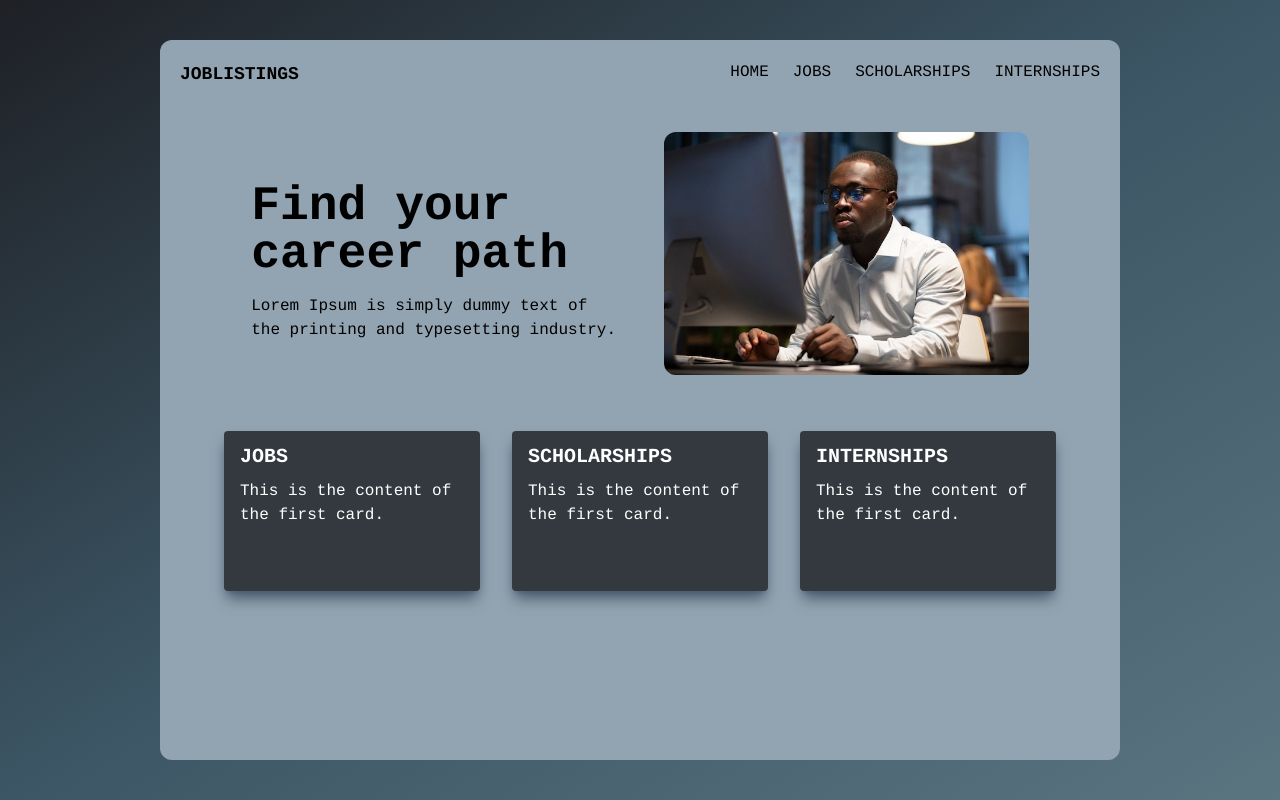
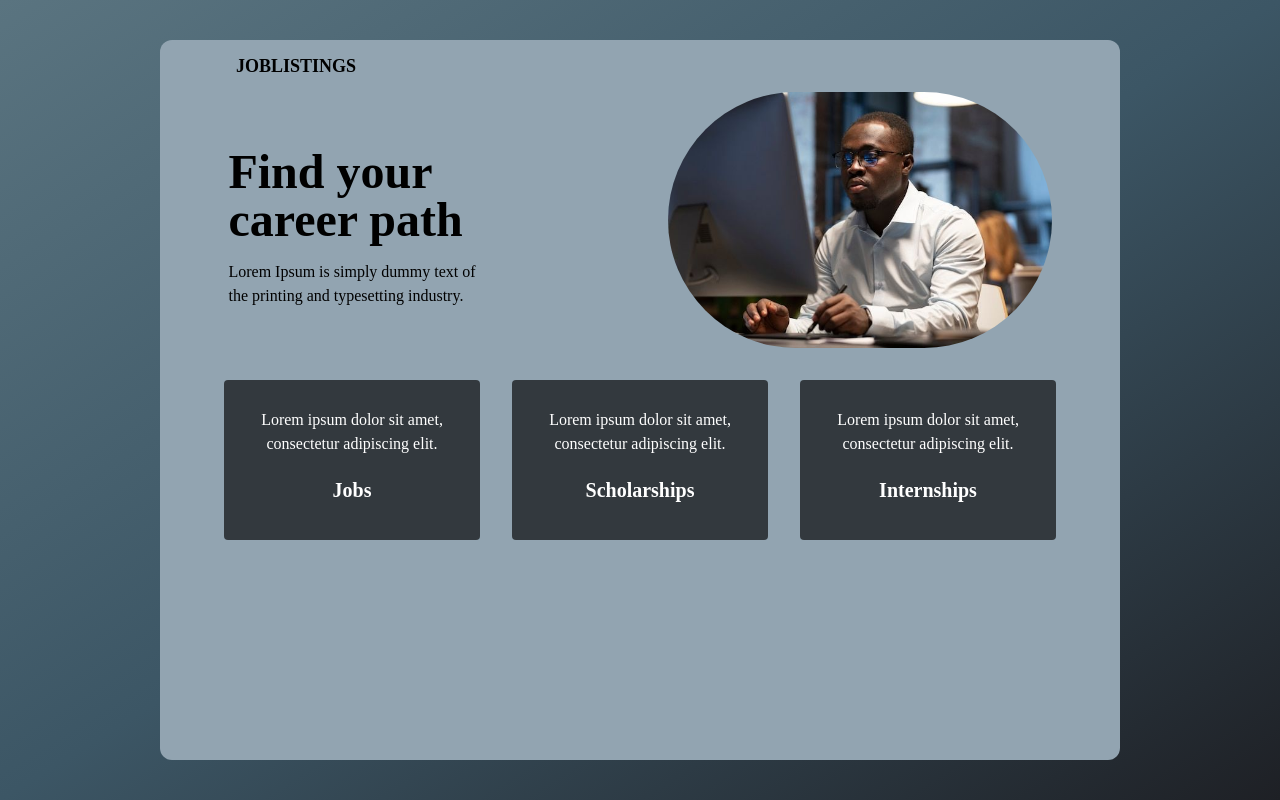
Before and after one commit to Afiniki-Mhya/JobListings, a Next.js app: page / in a window 1280 px wide. Built offline with nearby package versions, Linux system fonts and the light colour scheme.

Commit message:
UI update

```diff
--- a/src/app/Cards/page.tsx
+++ b/src/app/Cards/page.tsx
@@ -1,23 +1,25 @@
-import React from 'react';
-import Card from '../Components/homeCardProps';
+import React from "react";
+import Card from "../Components/homeCardProps";
 
 const App: React.FC = () => {
   return (
     <div className=" flex flex-wrap justify-center ">
       <Card
-        title="JOBS"
-        content="This is the content of the first card."
-        // imageUrl="/resume.svg"
+        title="Jobs"
+        content="Lorem ipsum dolor sit amet, consectetur adipiscing elit. "
+        linkUrl="/Jobs"
+
       />
       <Card
-         title="SCHOLARSHIPS"
-         content="This is the content of the first card."
-        //  imageUrl="/educator.svg"
+        title="Scholarships"
+        content=" Lorem ipsum dolor sit amet, consectetur adipiscing elit. "
+        linkUrl="/Scholarships"
+
       />
       <Card
-         title="INTERNSHIPS"
-         content="This is the content of the first card."
-        //  imageUrl="/brainstorming.svg"
+        title="Internships"
+        content="Lorem ipsum dolor sit amet, consectetur adipiscing elit. "
+        linkUrl="/Internships"
       />
     </div>
   );
--- a/src/app/Components/homeCardProps.tsx
+++ b/src/app/Components/homeCardProps.tsx
@@ -2,20 +2,29 @@ import React from "react";
 
 type CardProps = {
   title?: string;
+  linkUrl?: string;
   content?: string;
-  imageUrl?: string;
 };
 
-const Card: React.FC<CardProps> = ({ title, content, imageUrl }) => {
+const Card: React.FC<CardProps> = ({ title, content, linkUrl }) => {
   return (
-    <div className=" max-w-sm bg-black/65 rounded overflow-hidden shadow-lg
-     shadow-slate-600 m-4 w-64 h-40 px-2 pt-3 ">
-      {imageUrl && <img className="w-24" src={imageUrl} alt="Card" />}
-      <div className="px-2">
-        {title && (
-          <div className="font-extrabold text-white  text-xl mb-2">{title}</div>
+    <div
+      className=" max-w-sm bg-black/65 rounded overflow-hidden text-center
+     m-4 w-64 h-40 px-2 pt-7 "
+    >
+      {content && <p className="text-white pb-5  ">{content}</p>}
+      <div className="px-2 ">
+        {linkUrl ? (
+          <a
+            href={linkUrl}
+            className="font-extrabold text-white text-xl mb-2 hover:text-[#3C5665]"
+
+          >
+            {title}
+          </a>
+        ) : (
+          <div className="font-extrabold text-white text-xl mb-2 ">{title}</div>
         )}
-        {content && <p className=" text-white  ">{content}</p>}
       </div>
     </div>
   );
--- a/src/app/Internships/internshipProps.tsx
+++ b/src/app/Internships/internshipProps.tsx
@@ -10,7 +10,7 @@ interface InternshipProps {
 
 const InternshipComp: React.FC<InternshipProps> = ({ title, organization, location, description, onApply }) => {
     return (
-        <div className=' max-w-sm bg-[#92a4b182] rounded overflow-hidden shadow-lg
+        <div className=' max-w-sm bg-white/45 rounded overflow-hidden shadow-lg
         shadow-slate-600 m-4 w-72 h-64 px-2   '>
             <h2 className="text-xl font-bold mb-2">{title}</h2>
             <p className="text-gray-900 pb-2 text-sm">{organization} - {location}</p>
--- a/src/app/Internships/page.tsx
+++ b/src/app/Internships/page.tsx
@@ -8,8 +8,10 @@ function InternshipPage() {
   }
 
   return (
-    <div className=" bg-gradient-to-br from-[#1E2025] via-[#3C5665] to-[#5A7480] min-h-screen text-black font-[Courier] relative flex flex-col justify-center items-center ">
-      <h1 className=" text-2xl font-bold text-center py-4 ">Internship Listings</h1>
+    <div className=" bg-[#92A4B1] min-h-screen text-black font-[Poppins] relative flex flex-col justify-center items-center ">
+      <h1 className=" text-2xl font-bold text-center py-4 ">
+        Internship Listings
+      </h1>
       <div className="absolute top-0 right-0 p-8">
         <FaSearch />
       </div>
@@ -38,7 +40,6 @@ function InternshipPage() {
           onApply={handleApply}
         />
       </div>
-
     </div>
   );
 }
--- a/src/app/Jobs/jobComp.tsx
+++ b/src/app/Jobs/jobComp.tsx
@@ -1,4 +1,4 @@
-import React from 'react';
+import React from "react";
 
 interface JobCompProps {
   title: string;
@@ -8,18 +8,29 @@ interface JobCompProps {
   onApply: () => void;
 }
 
-const JobComp: React.FC<JobCompProps> = ({ title, company, location, description, onApply }) => {
+const JobComp: React.FC<JobCompProps> = ({
+  title,
+  company,
+  location,
+  description,
+  onApply,
+}) => {
   return (
-        <div className=' max-w-sm bg-[#92a4b182] rounded overflow-hidden shadow-lg
-        shadow-slate-600 m-4 w-72 h-64 px-2   '>
+    <div
+      className=" max-w-sm bg-gray-200/45 backdrop:blur backdrop-blur-3xl rounded overflow-hidden shadow-lg
+        shadow-slate-600 m-4 w-72 h-64 px-2 flex flex-col p-2  "
+    >
       <h2 className="text-xl font-bold mb-2">{title}</h2>
-            <p className="text-gray-900 pb-2 text-sm">{company} - {location}</p>
+      <p className="text-gray-900 pb-2 text-sm">
+        {company} - {location}
+      </p>
       <p className="text-gray-950">{description}</p>
-            <button className="bg-[#1E2025] hover:bg-[#3C5665] text-white font-bold py-2  px-4 mt-2 rounded" >
+      <button className="bg-[#1E2025] hover:bg-[#3C5665] text-white font-bold
+      py-2 px-4 mt-auto max-w-32 rounded">
         Apply Now
       </button>
     </div>
   );
-}
+};
 
 export default JobComp;
--- a/src/app/Jobs/page.tsx
+++ b/src/app/Jobs/page.tsx
@@ -8,7 +8,7 @@ function JobPage() {
   }
 
   return (
-    <div className="bg-gradient-to-br from-[#1E2025] via-[#3C5665] to-[#5A7480] min-h-screen text-black font-[Courier] relative flex flex-col justify-center items-center ">
+    <div className="bg-[#92A4B1] min-h-screen text-black font-[Poppins] relative flex flex-col justify-center items-center ">
       <h1 className="text-2xl font-bold text-center py-4">Job Listings</h1>
       <div className="absolute top-0 right-0 p-8">
         <FaSearch />
--- a/src/app/Scholarships/page.tsx
+++ b/src/app/Scholarships/page.tsx
@@ -8,7 +8,7 @@ function Scholarpage() {
   }
 
   return (
-    <div className=" bg-gradient-to-br from-[#1E2025] via-[#3C5665] to-[#5A7480] min-h-screen text-black font-[Courier] relative flex flex-col justify-center items-center ">
+    <div className=" bg-[#92A4B1] font-[Poppins] min-h-screen text-black  relative flex flex-col justify-center items-center ">
       <h1 className=" text-2xl font-bold text-center py-4 ">Scholarship Listings</h1>
       <div className="absolute top-0 right-0 p-8">
                 <FaSearch />
--- a/src/app/Scholarships/scholarProps.tsx
+++ b/src/app/Scholarships/scholarProps.tsx
@@ -10,7 +10,7 @@ interface ScholarProps {
 
 const ScholarComp: React.FC<ScholarProps> = ({ title, organization, location, description, onApply }) => {
     return (
-        <div className=' max-w-sm bg-[#92a4b182] rounded overflow-hidden shadow-lg
+        <div className=' max-w-sm bg-white/45 rounded overflow-hidden shadow-lg
         shadow-slate-600 m-4 w-72 h-64 px-2   '>
             <h2 className="text-xl font-bold mb-2">{title}</h2>
             <p className="text-gray-900 pb-2 text-sm">{organization} - {location}</p>
--- a/src/app/page.tsx
+++ b/src/app/page.tsx
@@ -5,23 +5,17 @@ import App from "./Cards/page";
 
 export default function Home() {
   return (
-    <main className="bg-gradient-to-br from-[#1E2025] via-[#3C5665] to-[#5A7480] min-h-screen text-black font-[Courier] flex justify-center  ">
+    <main className="bg-gradient-to-br from-[#5A7480] via-[#3C5665] to-[#1E2025] min-h-screen text-black font-[poppins] flex justify-center  ">
       <div className="bg-[#92A4B1] m-10 w-3/4 rounded-xl ">
-        <div className=" flex flex-row justify-between p-5 ">
-          <h1 className=" font-bold text-lg ">JOBLISTINGS</h1>
-          <div className=" flex flex-row gap-6 ">
-            <Link href="/">HOME</Link>
-            <Link href="/Jobs">JOBS</Link>
-            <Link href="/Scholarships">SCHOLARSHIPS</Link>
-            <Link href="/Internships">INTERNSHIPS</Link>
-          </div>
+        <div className=" flex flex-row justify-between p-3  ">
+          <h1 className=" font-bold text-lg pl-16 ">JOBLISTINGS</h1>
         </div>
 
         {/* IMAGE */}
-        <div className=" m-6 pb-4 ">
-          <div className=" flex flex-row gap-12 justify-center items-center ">
+        <div className="  pb-4 ">
+          <div className=" flex flex-row gap-48 justify-center items-center ">
             <div className=" flex flex-col ">
-              <h1 className=" font-extrabold text-5xl pt-4 pb-4 ">
+              <h1 className=" font-extrabold text-5xl pt-4 pb-4  ">
                 Find your <br></br> career path
               </h1>
               <p>
@@ -29,7 +23,7 @@ export default function Home() {
                 typesetting industry.
               </p>
             </div>
-            <img src="works.jpg" width="40%" className="rounded-xl"></img>
+            <img src="works.jpg" width="40%" className="rounded-full"></img>
           </div>
         </div>
 
```
Lines whose indentation alone changed are shown as unchanged.
